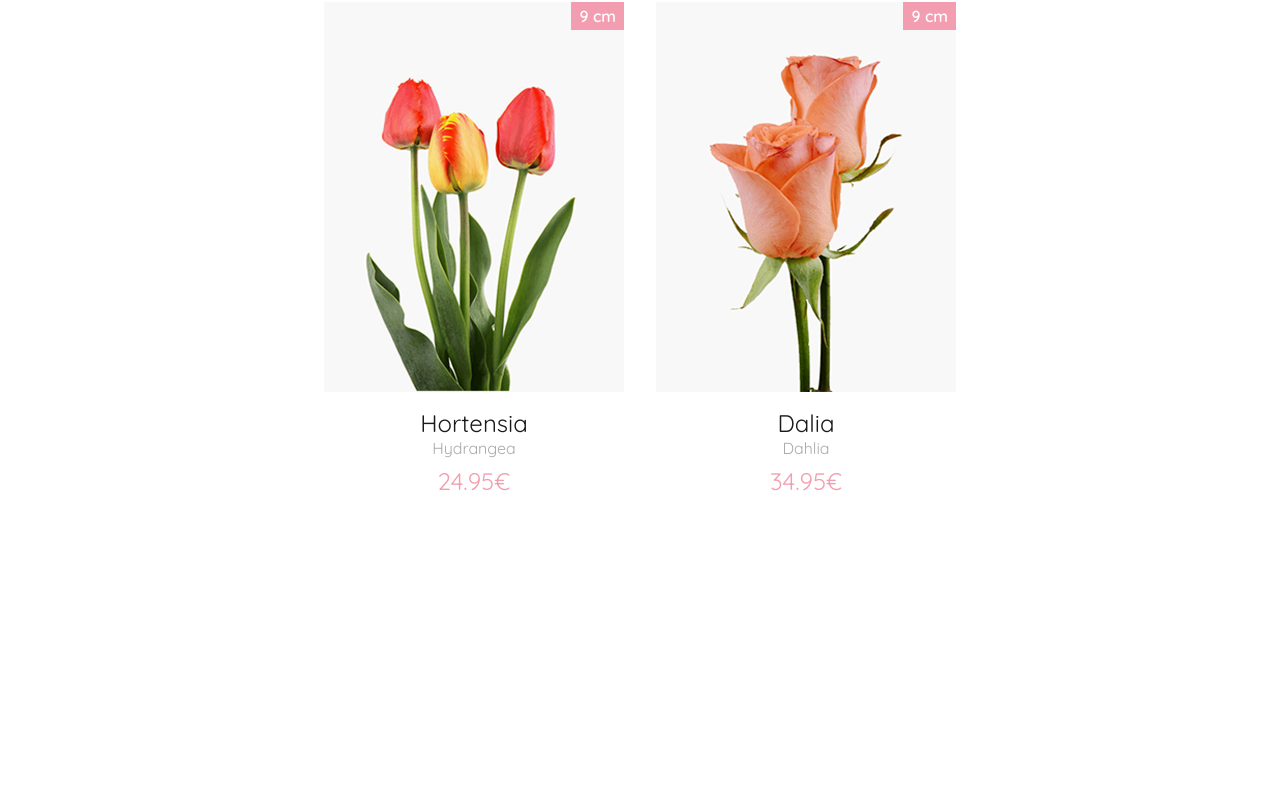
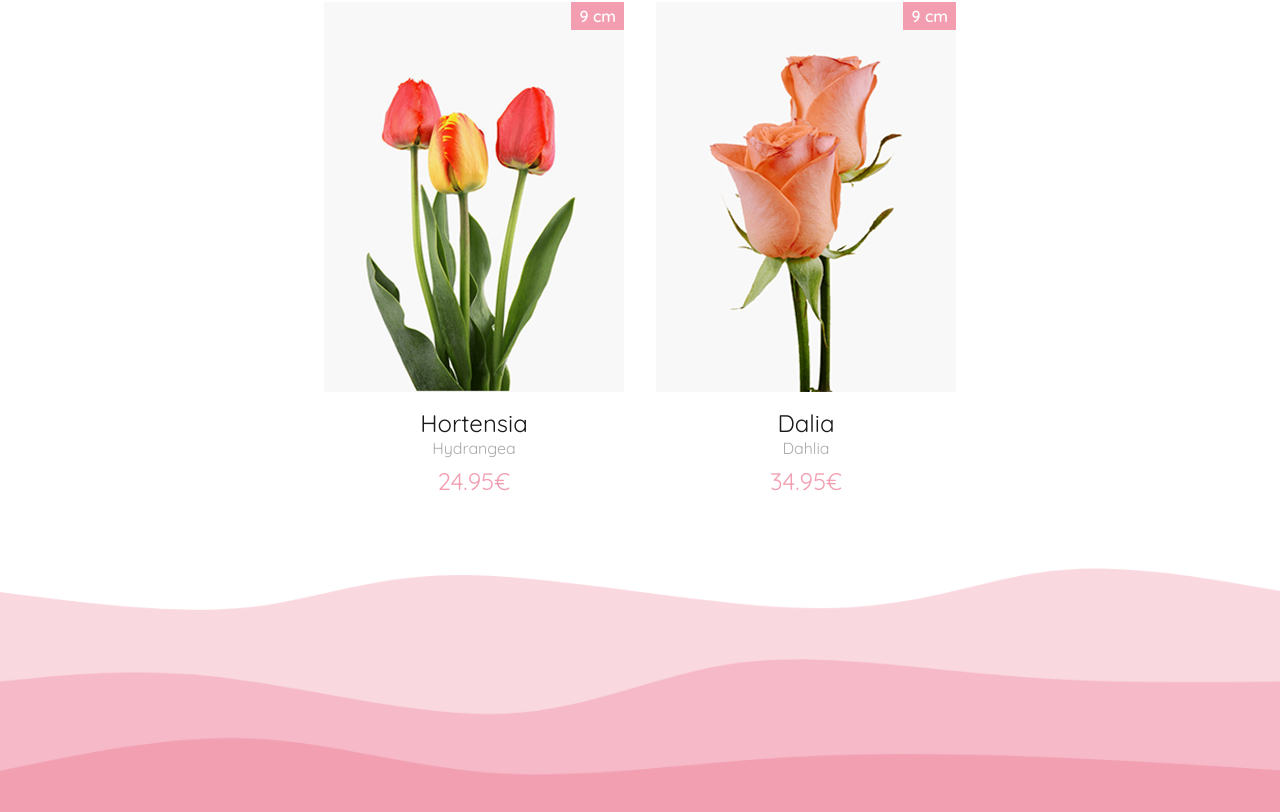
Before and after one commit to Endikaorve/sweet-petals, a Next.js app: page / in a window 1280 px wide. Shown: the part 1320-2132 px from the top of the page. Before the commit the page ends 1856 px from the top, so only its background shows below. Built offline with nearby package versions, Linux system fonts and the light colour scheme.

Commit message:
Feat: Añade Footer

```diff
--- /dev/null
+++ b/components/shared/Footer/Footer.module.css
@@ -0,0 +1,9 @@
+.footer {
+  display: flex;
+  margin-top: var(--space-xl);
+}
+
+.fantasyImage {
+  max-height: 380px;
+  width: 100%;
+}
--- /dev/null
+++ b/components/shared/Footer/Footer.tsx
@@ -0,0 +1,12 @@
+import styles from "./Footer.module.css";
+
+const Footer = () => (
+  <footer className={styles.footer}>
+    <img
+      className={styles.fantasyImage}
+      src="/assets/img/footer-fantasy.png"
+    ></img>
+  </footer>
+);
+
+export default Footer;
--- a/pages/index.tsx
+++ b/pages/index.tsx
@@ -7,6 +7,7 @@ import { useState } from "react";
 import Header from "components/shared/Header/Header";
 import Search from "components/home/Search/Search";
 import CardList from "components/home/CardList/CardList";
+import Footer from "components/shared/Footer/Footer";
 
 import { Flower } from "interfaces/interfaces";
 
@@ -47,6 +48,8 @@ const Home: NextPage<Props> = ({ flowers }) => {
 
         <CardList flowers={filteredFlowers} />
       </main>
+
+      <Footer />
     </>
   );
 };
```
Also changed, not shown: public/assets/img/footer-fantasy.png (added).
